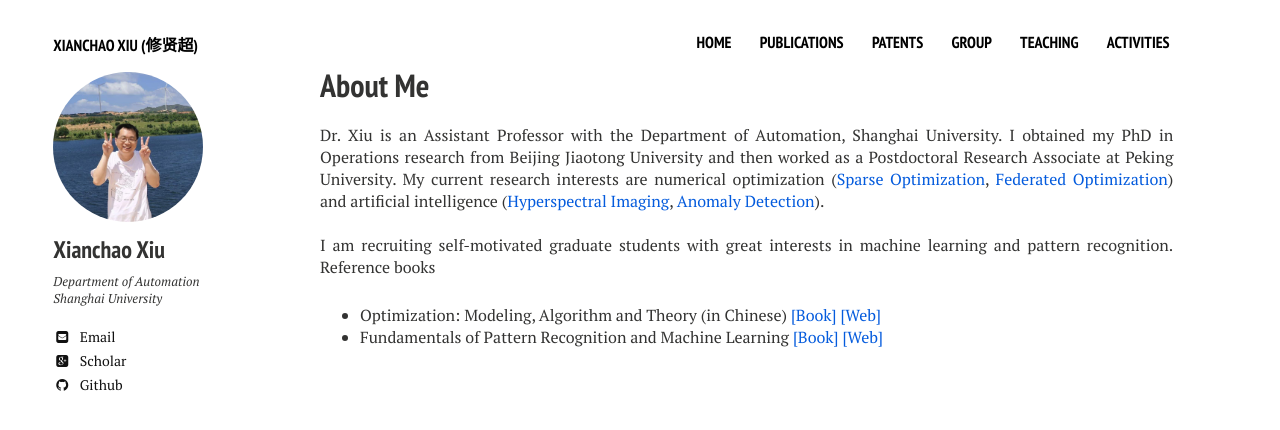
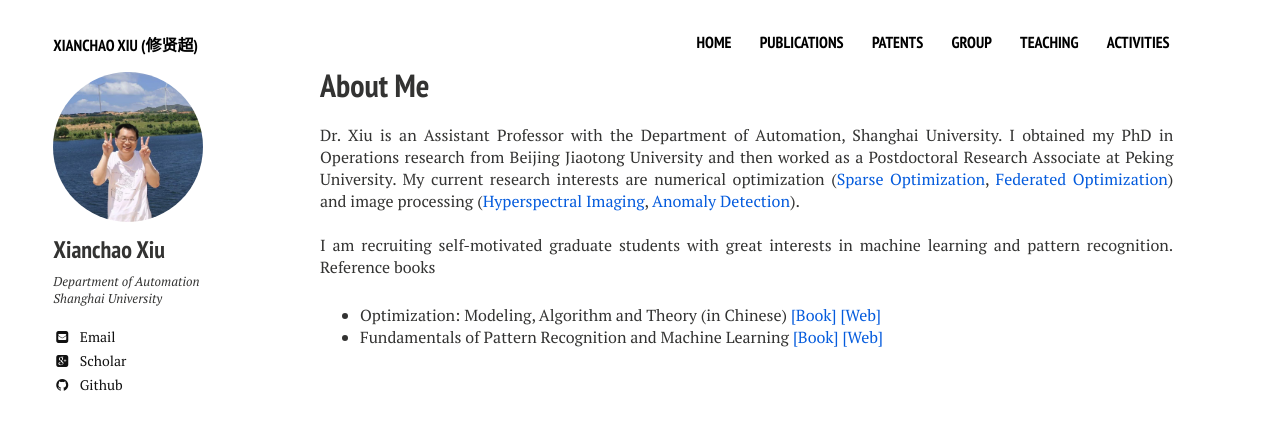
Before and after one commit to xianchaoxiu/xianchaoxiu.github.io, a Jekyll site: the page built from index.md, in a window 1280 px wide. Shown: the top 430 px of the page. Built offline with Jekyll 4.4.1, drawn with Linux system fonts in a browser that asks for light colours; nearby versions of some CDN libraries.

Commit message:
Update home2.html

```diff
--- a/_layouts/home2.html
+++ b/_layouts/home2.html
@@ -24,7 +24,7 @@
       <p> Dr. Xiu is an Assistant Professor with the Department of Automation, Shanghai University.
 	      I obtained my PhD in Operations research from Beijing Jiaotong University and then worked as a Postdoctoral Research Associate at Peking University.
 	      My current research interests are numerical optimization (<a href="https://github.com/xianchaoxiu/Sparse-Optimization" class="textlink" target="_blank">Sparse Optimization</a>, <a href="https://github.com/xianchaoxiu/Federated-Optimization" class="textlink" target="_blank">Federated Optimization</a>)
-	      and artificial intelligence (<a href="https://github.com/xianchaoxiu/Hyperspectral-Imaging" class="textlink" target="_blank">Hyperspectral Imaging</a>, <a href="https://github.com/xianchaoxiu/Anomaly-Detection" class="textlink" target="_blank">Anomaly Detection</a>). <br><br>
+	      and image processing (<a href="https://github.com/xianchaoxiu/Hyperspectral-Imaging" class="textlink" target="_blank">Hyperspectral Imaging</a>, <a href="https://github.com/xianchaoxiu/Anomaly-Detection" class="textlink" target="_blank">Anomaly Detection</a>). <br><br>
 
 	      I am recruiting self-motivated graduate students with great interests in machine learning and pattern recognition. Reference books
         <ul>
```
